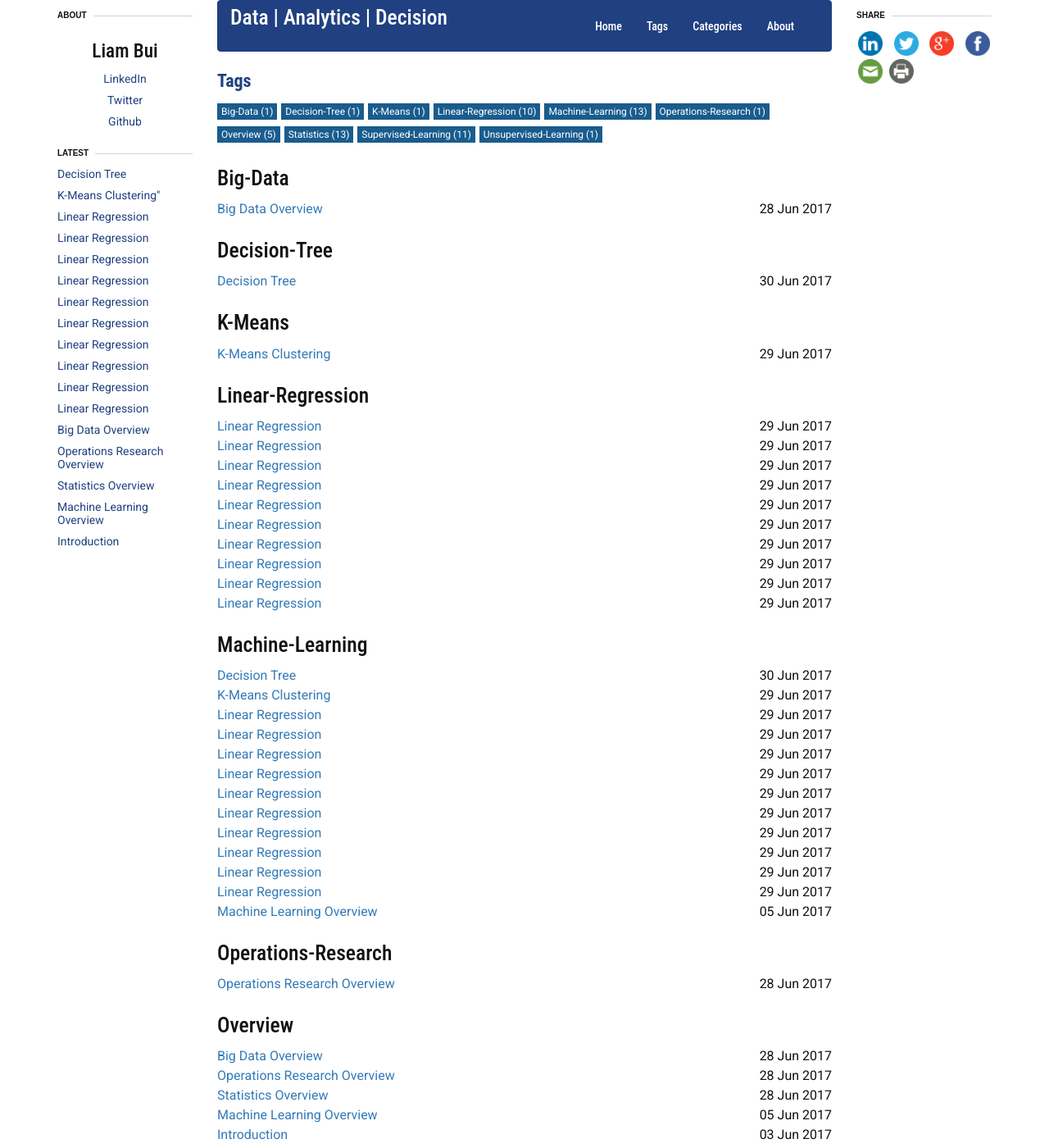
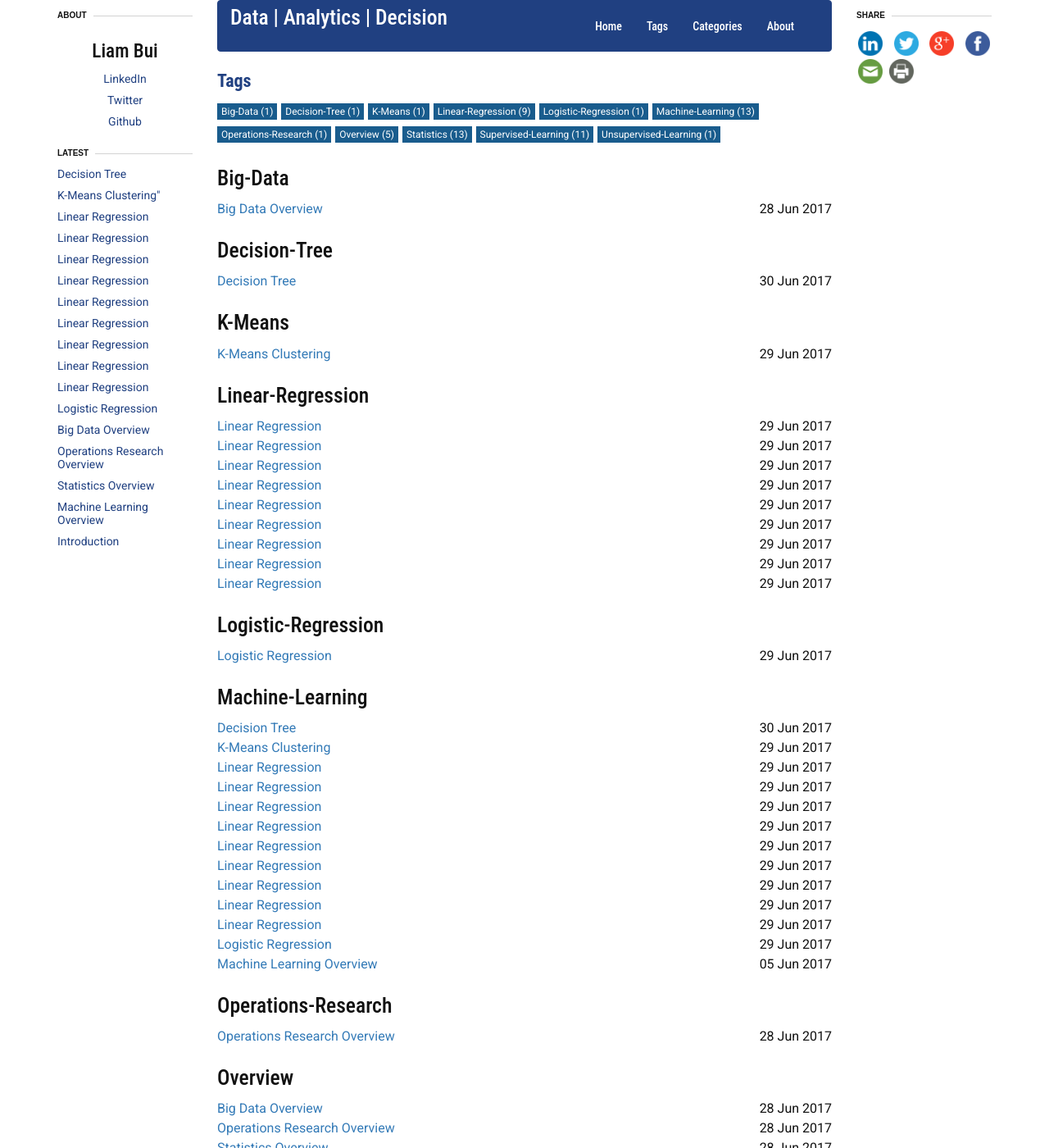
Before and after one commit to liambll/blog-archive, a Jekyll site: the page built from tags.md, in a window 1280 px wide and 1400 px high. Shown: the whole window at 82% size. Built offline with Jekyll 4.4.1, drawn with Linux system fonts in a browser that asks for light colours; nearby versions of some CDN libraries; some of the changed lines change nothing that is shown; some of the changed text lies outside the part shown.

Commit message:
Update 2017-06-30-logistics-regression.markdown

```diff
--- a/_posts/2017-06-30-logistics-regression.markdown
+++ b/_posts/2017-06-30-logistics-regression.markdown
@@ -1,31 +1,16 @@
 ---
 layout: post
 comments: true
-title:  "Linear Regression"
-title2:  "Linear Regression"
-date:   2017-06-29 15:22:00
-permalink: 2017/06/29/linear-regression/
+title:  "Logistic Regression"
+title2:  "Logistic Regression"
+date:   2017-06-29 10:22:00
+permalink: /logistic-regression/
 mathjax: true
-tags: Statistics Machine-Learning Linear-Regression Supervised-Learning
+tags: Statistics Machine-Learning Logistic-Regression Supervised-Learning
 categories: Statistics Machine-Learning
-img: /blog/assets/linear-regression/linear-regression.png
-summary: Linear regression is an approach for modeling the relationship between a scalar dependent variable y and one or more explanatory variables (or independent variables) denoted X...
+img: /blog/assets/logistic-regression/logistic-regression.png
+summary: Logistic regression is a regression model where the dependent variable is categorical...
 ---
 
 
-"Linear regression is an approach for modeling the relationship between a dependent variable and one or more explanatory variables." In Statistics, Linear regression is used to understand how changes in explanatory variables would affect the dependent variable. In machine learning, the focus is more to predict value of dependent variable based on explanatory variables.
-
-Some examples:
-- analyze relationship between customer's satisfaction and customer's waiting time, call duration, discussion topic, etc
-- predict house price based on the house's characteristics (location, areas, number of bed rooms, number of bath rooms, etc)
-
-## 1. Model
-
-
-## 2. Learning
-
-## 3. Examples
-
-## 4. Further thought
-
-## 5. Statistical perspectives
+"Logistic regression is a regression model where the dependent variable is categorical."
```
